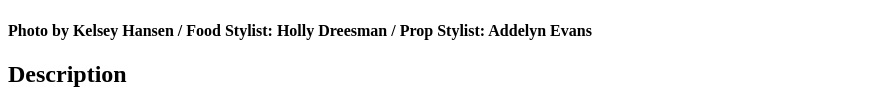
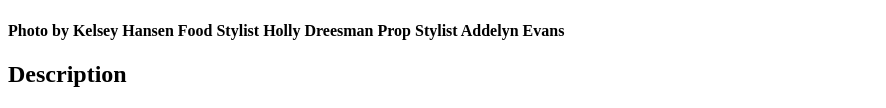
Before and after one commit to DewanTechUS/per-scholas-tech-prep, a plain HTML site: page odin-recipes/recipes/million-dollar-dip.html in a window 1280 px wide. Shown: the part 409-517 px from the top of the page, without its empty margins (0-886 px from the left). Drawn offline with Linux system fonts and the light colour scheme.

```diff
--- a/odin-recipes/recipes/million-dollar-dip.html
+++ b/odin-recipes/recipes/million-dollar-dip.html
@@ -14,7 +14,7 @@
  <!-- From odin/ allrecipes.com  -->
   <img src="https://www.allrecipes.com/thmb/JADd9VQg2kqFb958pMgLosZ90RY=/0x512/filters:no_upscale():max_bytes(150000):strip_icc():format(webp)/274348-million-dollar-dip-4x3-0dfc1c2e863a47eca662891080612c28.jpg"
   alt="Cheesy dip with bacon and green onions" />
-<h4>Photo by Kelsey Hansen / Food Stylist: Holly Dreesman / Prop Stylist: Addelyn Evans</h4>
+  <h4>Photo by Kelsey Hansen Food Stylist Holly Dreesman Prop Stylist Addelyn Evans</h4>
   <h2>Description</h2>
   <p>Rich and creamy dip (aka Neiman Marcus dip) made with cheese, mayo, bacon, and almonds. Chill before serving with crackers.</p>
 
```
